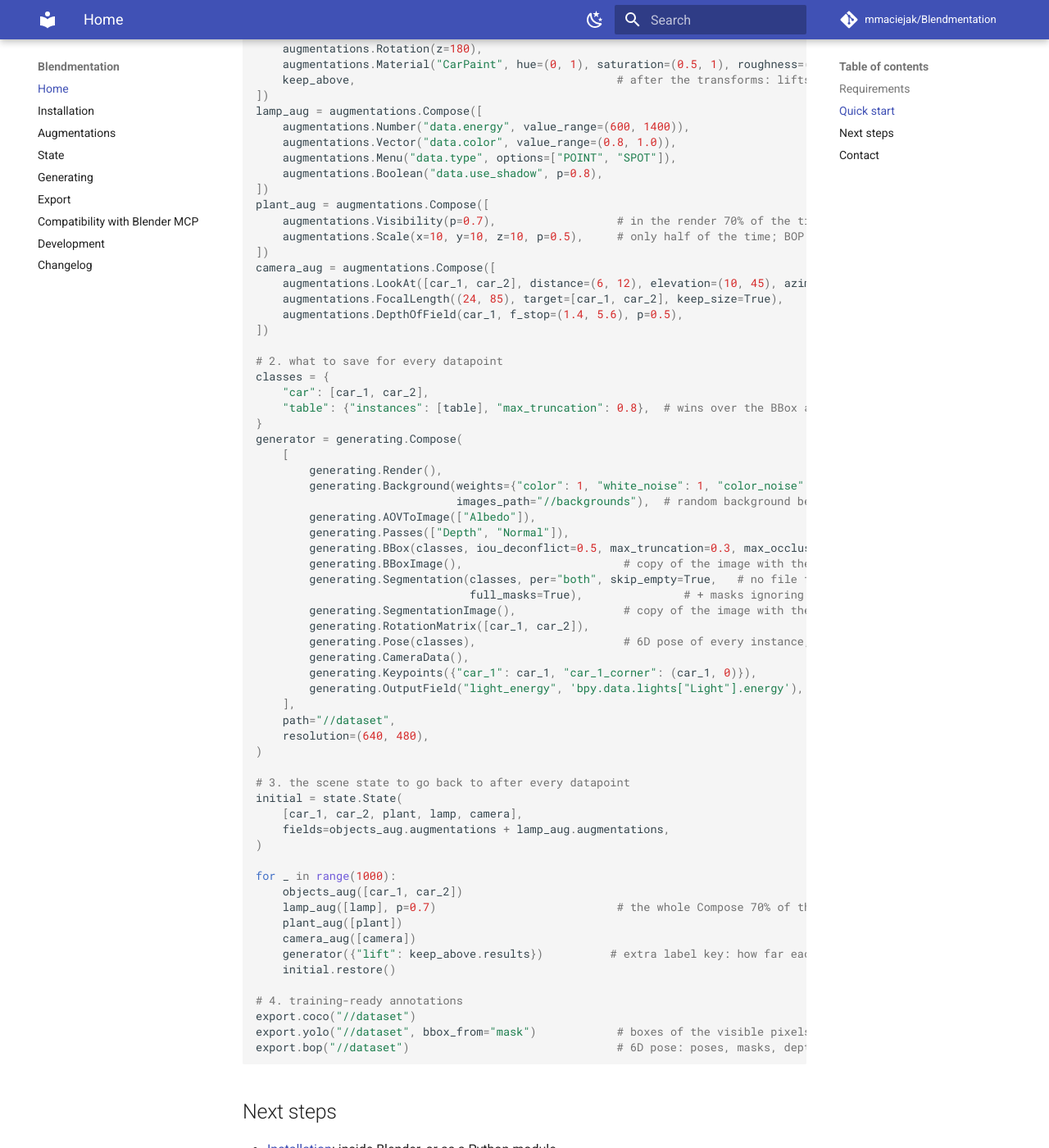
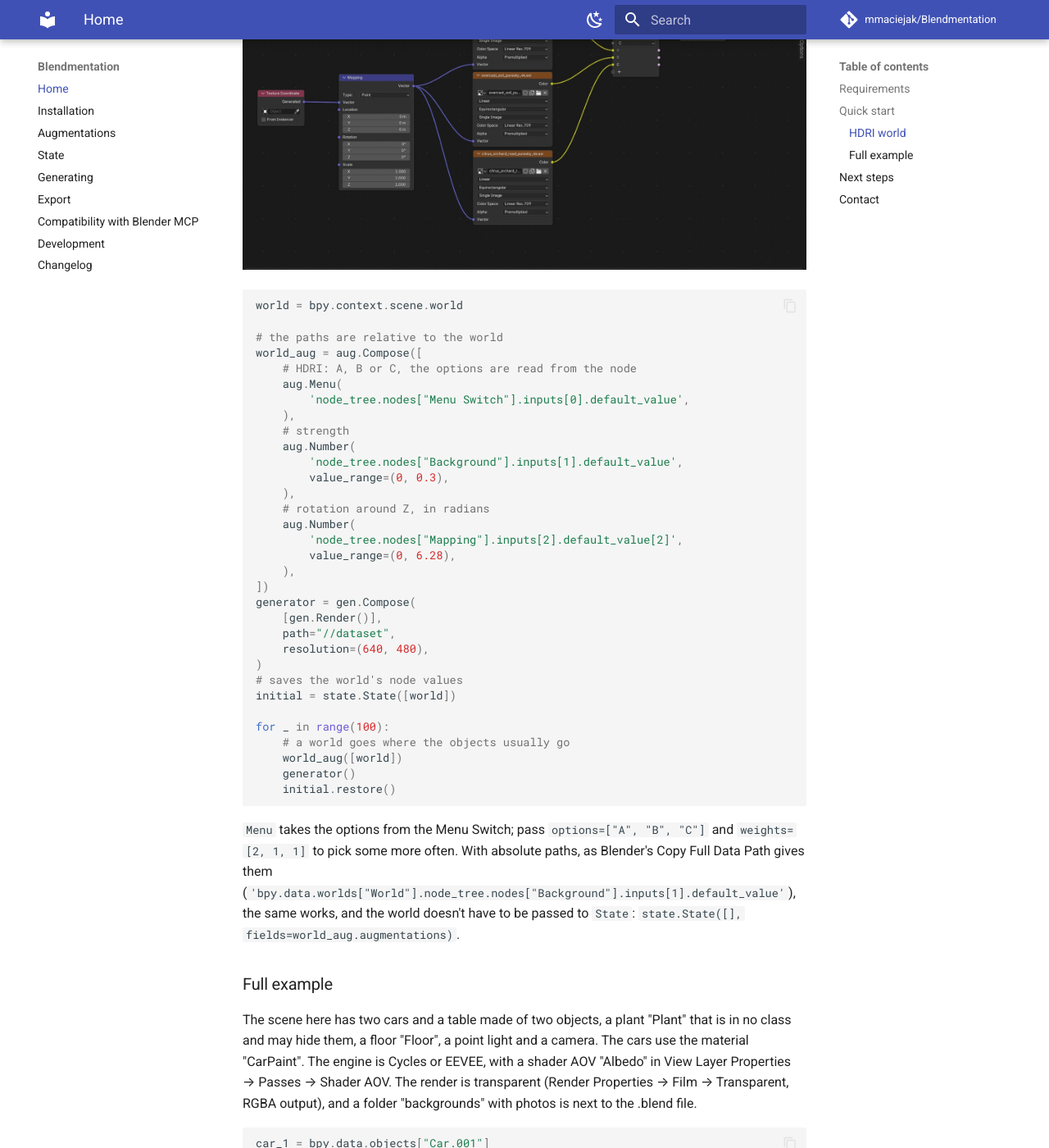
Before and after one commit to mmaciejak/Blendmentation, an MkDocs documentation site: the page built from docs/index.md, in a window 1280 px wide and 1400 px high, scrolled down 1138 px. Shown: the whole window at 82% size. Built offline with MkDocs 1.6.1 and Material for MkDocs 9.7.7, drawn with Linux system fonts in a browser that asks for light colours; comment, search, counter and statistics services are not loaded; some of the changed text lies outside the part shown.

Commit message:
let State save worlds, add an HDRI world quick setup
State takes a World (or another datablock with a node tree) in objects:
it saves its unlinked node input values, and relative fields resolve on
it, so a world can be augmented with relative data paths.

The quick start gets a shared imports block (augmentations as aug,
generating as gen), an HDRI world setup with a screenshot of its nodes,
and shorter lines.

Co-Authored-By: Claude Opus 5.5 <noreply@anthropic.com>

````diff
--- a/docs/index.md
+++ b/docs/index.md
@@ -18,6 +18,70 @@ your dataset as composed steps, in the style of torchvision / albumentations:
 
 ## Quick start
 
+All snippets below start with these imports:
+
+```python
+import bpy
+from blendmentation.augmentations import augmentations as aug
+from blendmentation.export import export
+from blendmentation.generating import generating as gen
+from blendmentation.state import state
+```
+
+Short setups for one task first, then a full example that combines everything.
+
+### HDRI world
+
+A random HDRI, brightness and rotation for the world in every image. The world's nodes:
+Texture Coordinate (Generated) → Mapping → three Environment Textures with the HDRIs →
+a Menu Switch with the items A, B and C, one per texture → Background → World Output.
+A Menu Switch in shader nodes needs Blender 5. The engine is Cycles or EEVEE.
+
+![World nodes: Texture Coordinate, Mapping, three Environment Textures, Menu Switch, Background, World Output](images/hdri-world-nodes.jpg)
+
+```python
+world = bpy.context.scene.world
+
+# the paths are relative to the world
+world_aug = aug.Compose([
+    # HDRI: A, B or C, the options are read from the node
+    aug.Menu(
+        'node_tree.nodes["Menu Switch"].inputs[0].default_value',
+    ),
+    # strength
+    aug.Number(
+        'node_tree.nodes["Background"].inputs[1].default_value',
+        value_range=(0, 0.3),
+    ),
+    # rotation around Z, in radians
+    aug.Number(
+        'node_tree.nodes["Mapping"].inputs[2].default_value[2]',
+        value_range=(0, 6.28),
+    ),
+])
+generator = gen.Compose(
+    [gen.Render()],
+    path="//dataset",
+    resolution=(640, 480),
+)
+# saves the world's node values
+initial = state.State([world])
+
+for _ in range(100):
+    # a world goes where the objects usually go
+    world_aug([world])
+    generator()
+    initial.restore()
+```
+
+`Menu` takes the options from the Menu Switch; pass `options=["A", "B", "C"]` and
+`weights=[2, 1, 1]` to pick some more often. With absolute paths, as Blender's Copy Full
+Data Path gives them (`'bpy.data.worlds["World"].node_tree.nodes["Background"].inputs[1].default_value'`),
+the same works, and the world doesn't have to be passed to `State`:
+`state.State([], fields=world_aug.augmentations)`.
+
+### Full example
+
 The scene here has two cars and a table made of two objects, a plant "Plant" that is in no
 class and may hide them, a floor "Floor", a point light and a camera. The cars use the material "CarPaint". The engine is Cycles or EEVEE, with a
 shader AOV "Albedo" in View Layer Properties → Passes → Shader AOV. The render is transparent
@@ -25,12 +89,6 @@ shader AOV "Albedo" in View Layer Properties → Passes → Shader AOV. The rend
 is next to the .blend file.
 
 ```python
-import bpy
-from blendmentation.augmentations import augmentations
-from blendmentation.export import export
-from blendmentation.generating import generating
-from blendmentation.state import state
-
 car_1 = bpy.data.objects["Car.001"]
 car_2 = bpy.data.objects["Car.002"]
 table = [bpy.data.objects["TableTop"], bpy.data.objects["TableLegs"]]
@@ -40,55 +98,86 @@ lamp = bpy.data.objects["Light"]
 camera = bpy.context.scene.camera
 
 # 1. augmentations, applied to every object in the list
-keep_above = augmentations.KeepAbove(floor, margin=0.01)
-objects_aug = augmentations.Compose([
-    augmentations.Translation(x=0.5, y=0.5),
-    augmentations.Rotation(z=180),
-    augmentations.Material("CarPaint", hue=(0, 1), saturation=(0.5, 1), roughness=(0.1, 0.6)),
-    keep_above,                                       # after the transforms: lifts the cars out of the floor
+keep_above = aug.KeepAbove(floor, margin=0.01)
+objects_aug = aug.Compose([
+    aug.Translation(x=0.5, y=0.5),
+    aug.Rotation(z=180),
+    aug.Material(
+        "CarPaint",
+        hue=(0, 1),
+        saturation=(0.5, 1),
+        roughness=(0.1, 0.6),
+    ),
+    # after the transforms: lifts the cars out of the floor
+    keep_above,
 ])
-lamp_aug = augmentations.Compose([
-    augmentations.Number("data.energy", value_range=(600, 1400)),
-    augmentations.Vector("data.color", value_range=(0.8, 1.0)),
-    augmentations.Menu("data.type", options=["POINT", "SPOT"]),
-    augmentations.Boolean("data.use_shadow", p=0.8),
+lamp_aug = aug.Compose([
+    aug.Number("data.energy", value_range=(600, 1400)),
+    aug.Vector("data.color", value_range=(0.8, 1.0)),
+    aug.Menu("data.type", options=["POINT", "SPOT"]),
+    aug.Boolean("data.use_shadow", p=0.8),
 ])
-plant_aug = augmentations.Compose([
-    augmentations.Visibility(p=0.7),                  # in the render 70% of the time, labels follow
-    augmentations.Scale(x=10, y=10, z=10, p=0.5),     # only half of the time; BOP needs fixed-size cars
+plant_aug = aug.Compose([
+    # in the render 70% of the time, labels follow
+    aug.Visibility(p=0.7),
+    # only half of the time; BOP needs fixed-size cars
+    aug.Scale(x=10, y=10, z=10, p=0.5),
 ])
-camera_aug = augmentations.Compose([
-    augmentations.LookAt([car_1, car_2], distance=(6, 12), elevation=(10, 45), azimuth=(0, 360)),
-    augmentations.FocalLength((24, 85), target=[car_1, car_2], keep_size=True),
-    augmentations.DepthOfField(car_1, f_stop=(1.4, 5.6), p=0.5),
+camera_aug = aug.Compose([
+    aug.LookAt(
+        [car_1, car_2],
+        distance=(6, 12),
+        elevation=(10, 45),
+        azimuth=(0, 360),
+    ),
+    aug.FocalLength((24, 85), target=[car_1, car_2], keep_size=True),
+    aug.DepthOfField(car_1, f_stop=(1.4, 5.6), p=0.5),
 ])
 
 # 2. what to save for every datapoint
 classes = {
     "car": [car_1, car_2],
-    "table": {"instances": [table], "max_truncation": 0.8},  # wins over the BBox argument
+    # wins over the BBox argument
+    "table": {"instances": [table], "max_truncation": 0.8},
 }
-generator = generating.Compose(
-    [
-        generating.Render(),
-        generating.Background(weights={"color": 1, "white_noise": 1, "color_noise": 1, "image": 2},
-                              images_path="//backgrounds"),  # random background behind the render
-        generating.AOVToImage(["Albedo"]),
-        generating.Passes(["Depth", "Normal"]),
-        generating.BBox(classes, iou_deconflict=0.5, max_truncation=0.3, max_occlusion=0.5),
-        generating.BBoxImage(),                        # copy of the image with the boxes drawn, to check them
-        generating.Segmentation(classes, per="both", skip_empty=True,   # no file for empty masks
-                                full_masks=True),               # + masks ignoring occlusion, for BOP
-        generating.SegmentationImage(),                # copy of the image with the masks drawn
-        generating.RotationMatrix([car_1, car_2]),
-        generating.Pose(classes),                      # 6D pose of every instance, OpenCV camera axes
-        generating.CameraData(),
-        generating.Keypoints({"car_1": car_1, "car_1_corner": (car_1, 0)}),
-        generating.OutputField("light_energy", 'bpy.data.lights["Light"].energy'),
-    ],
-    path="//dataset",
-    resolution=(640, 480),
-)
+steps = [
+    gen.Render(),
+    # random background behind the render
+    gen.Background(
+        weights={
+            "color": 1,
+            "white_noise": 1,
+            "color_noise": 1,
+            "image": 2,
+        },
+        images_path="//backgrounds",
+    ),
+    gen.AOVToImage(["Albedo"]),
+    gen.Passes(["Depth", "Normal"]),
+    gen.BBox(
+        classes,
+        iou_deconflict=0.5,
+        max_truncation=0.3,
+        max_occlusion=0.5,
+    ),
+    # copy of the image with the boxes drawn, to check them
+    gen.BBoxImage(),
+    gen.Segmentation(
+        classes,
+        per="both",
+        skip_empty=True,  # no file for empty masks
+        full_masks=True,  # + masks ignoring occlusion, for BOP
+    ),
+    # copy of the image with the masks drawn
+    gen.SegmentationImage(),
+    gen.RotationMatrix([car_1, car_2]),
+    # 6D pose of every instance, OpenCV camera axes
+    gen.Pose(classes),
+    gen.CameraData(),
+    gen.Keypoints({"car_1": car_1, "car_1_corner": (car_1, 0)}),
+    gen.OutputField("light_energy", 'bpy.data.lights["Light"].energy'),
+]
+generator = gen.Compose(steps, path="//dataset", resolution=(640, 480))
 
 # 3. the scene state to go back to after every datapoint
 initial = state.State(
@@ -98,16 +187,20 @@ initial = state.State(
 
 for _ in range(1000):
     objects_aug([car_1, car_2])
-    lamp_aug([lamp], p=0.7)                           # the whole Compose 70% of the time
+    # the whole Compose 70% of the time
+    lamp_aug([lamp], p=0.7)
     plant_aug([plant])
     camera_aug([camera])
-    generator({"lift": keep_above.results})          # extra label key: how far each car was lifted
+    # extra label key: how far each car was lifted
+    generator({"lift": keep_above.results})
     initial.restore()
 
 # 4. training-ready annotations
 export.coco("//dataset")
-export.yolo("//dataset", bbox_from="mask")            # boxes of the visible pixels, from the masks
-export.bop("//dataset")                               # 6D pose: poses, masks, depth
+# boxes of the visible pixels, from the masks
+export.yolo("//dataset", bbox_from="mask")
+# 6D pose: poses, masks, depth
+export.bop("//dataset")
 ```
 
 ## Next steps
````
Also changed, not shown: CHANGELOG.md (+7 -0 lines), README.md (+143 -50 lines), example.py (+9 -1 lines), skills/blendmentation/SKILL.md (+11 -6 lines), docs/images/hdri-world-nodes.jpg (added), 4 other files.
